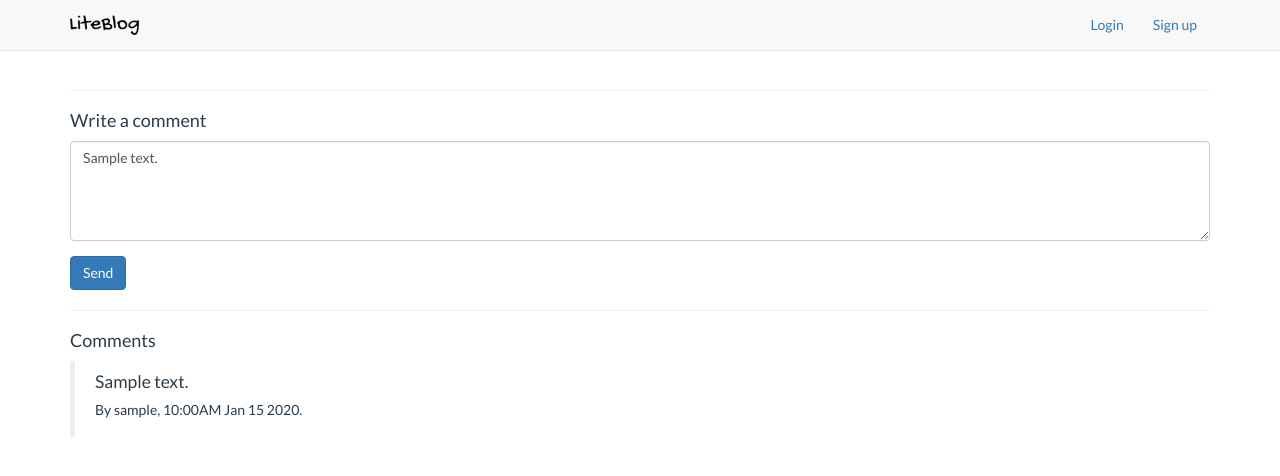
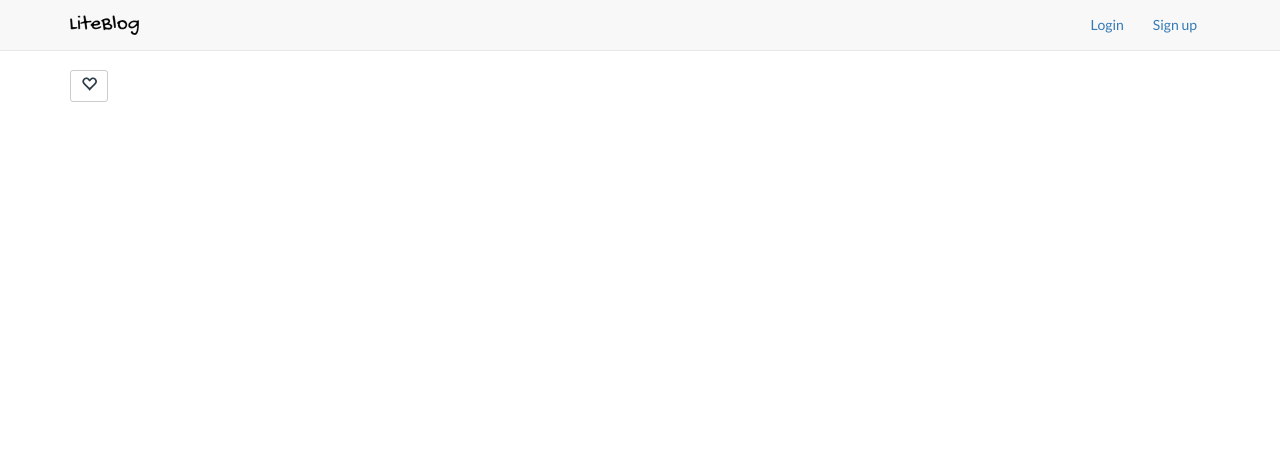
Before and after one commit to flaviojohansson/multi-user-blog, a Python web app: template app/templates/permalink.html in a window 1280 px wide. Shown: the top 476 px of the page. Run offline with Jinja, Linux system fonts and the light colour scheme; the template is opened without the code that fills it: most values are stand-ins (such as "Sample title", 1, 10 or a date in 2020); some libraries are stand-ins or nearby versions.

Commit message:
Add like button to every logged user but you

```diff
--- a/app/templates/permalink.html
+++ b/app/templates/permalink.html
@@ -1,8 +1,15 @@
 {% extends "base.html" %}
 
 {% block content %}
-  {{post.render() | safe}}
+    {{post.render() | safe}}
 
+    {% if user.name != post.user_name %}
+    <button type="submit" class="btn btn-sm btn-default">
+        <span class="glyphicon glyphicon-heart-empty"></span>
+    </button>
+    {% endif %}
+
+    {% if user %}
     <article>
         <hr />
         <h4>Write a comment</h4>
@@ -15,9 +22,7 @@
             </div>
             <button type="submit" class="btn btn-primary">Send</button>
         </form>
-        <hr />
         <h4>Comments</h4>
-
         {% for comment in post.comments.order('-created') %}
             <blockquote>
                 {{ comment.content | safe }}
@@ -28,4 +33,5 @@
         {% endfor %}
 
     </article>
+    {% endif %}
 {% endblock %}
--- a/app/templates/post.html
+++ b/app/templates/post.html
@@ -9,7 +9,7 @@
     <div class="row">
         <div class="col-sm-12">
             <h5>
-                <span class="glyphicon glyphicon-time"></span> Posted by {{p.user_name}}, {{p.created.strftime("%b %d %Y")}}.
+                <span class="glyphicon glyphicon-time"></span> Posted by {{p.user_name}}, {{p.created.strftime("%I:%M%p %b %d %Y")}}.
                 <a href="/blog/edit/{{p.key().id()}}" class="pull-right">Edit</a>
             </h5>
         </div>
```
